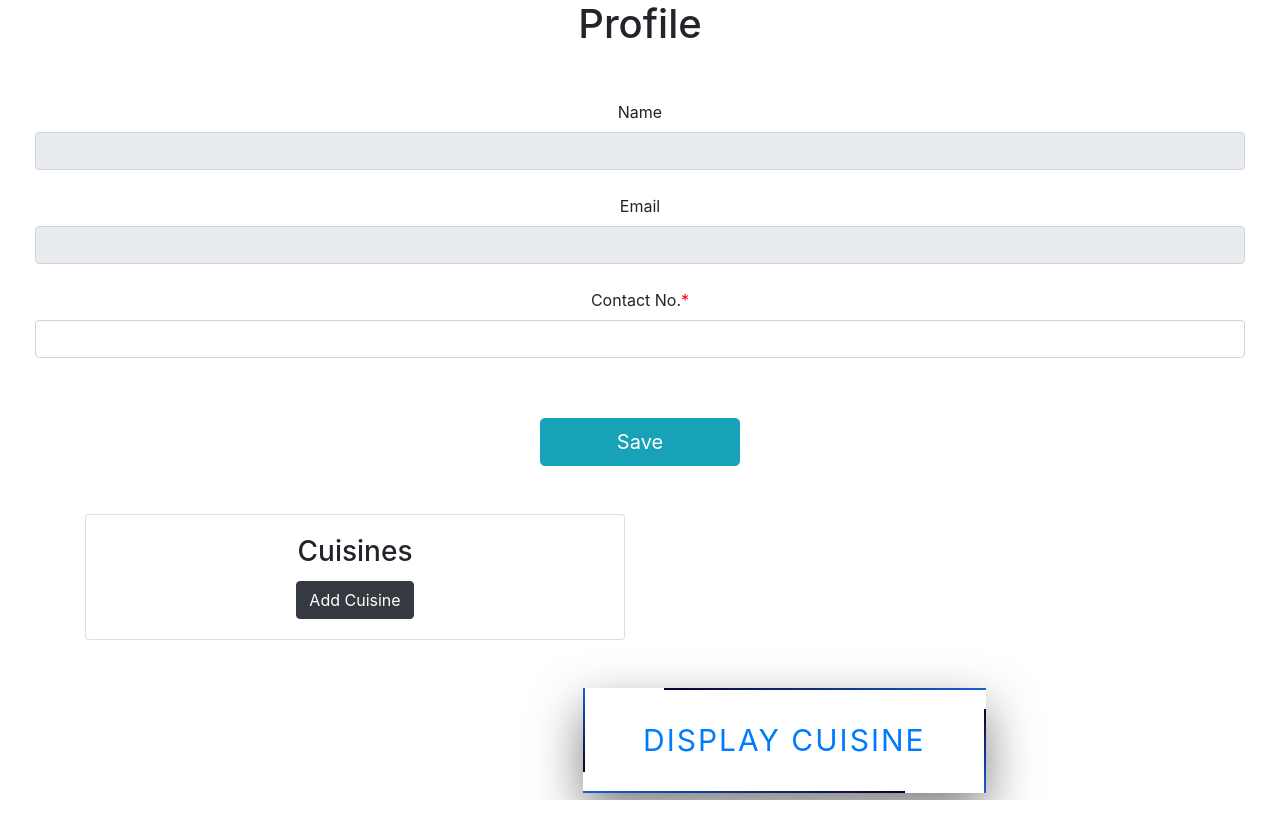
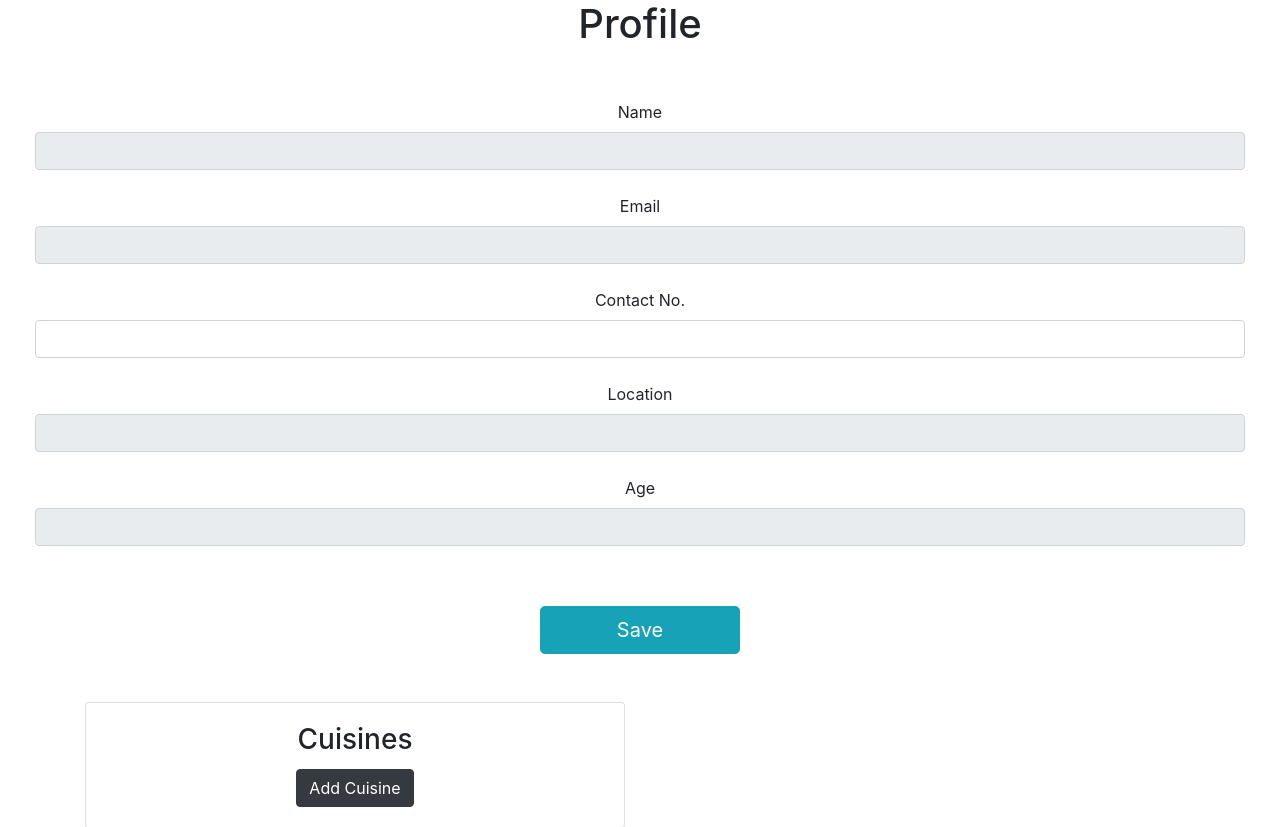
Before and after one commit to sarthakforwet/Foodie_Partners, a Flask app: page /profile in a window 1280 px wide. Shown: the top 827 px of the page. Before the commit the page ends 800 px from the top, so only its background shows below. Run offline with Flask 2, Linux system fonts and the light colour scheme; the visitor is signed in with stand-in values (Sample User, id 1); data that the repository does not hold is empty; some libraries are stand-ins or nearby versions.

Commit message:
age added

```diff
--- a/front-end/templates/profile.html
+++ b/front-end/templates/profile.html
@@ -59,9 +59,12 @@
                             <input class="form-control" placeholder="{{pro1['name']}}" name="name" readonly><br>
                             <label>Email</label><br>
                             <input  type="text" class="form-control" placeholder="{{pro1['email']}}" name="email" readonly><br>
-                            <label>Contact No.</label><span class="required">*</span><br>
+                            <label>Contact No.</label><span ></span><br>
                             <input type="tel" pattern="[1-9]{1}[0-9]{9}" required="required" placeholder="{{pro1['contact_no']}}" class="form-control" name="contact_no"><br>
-
+                            <label>Location</label><br>
+                            <input class="form-control" placeholder="{{pro1['location']}}" name="location" readonly><br>
+							<label>Age</label><br>
+                            <input class="form-control" placeholder="{{pro1['age']}}" name="age" readonly><br>
                             </div>
                         </div>
                   </div>
```
